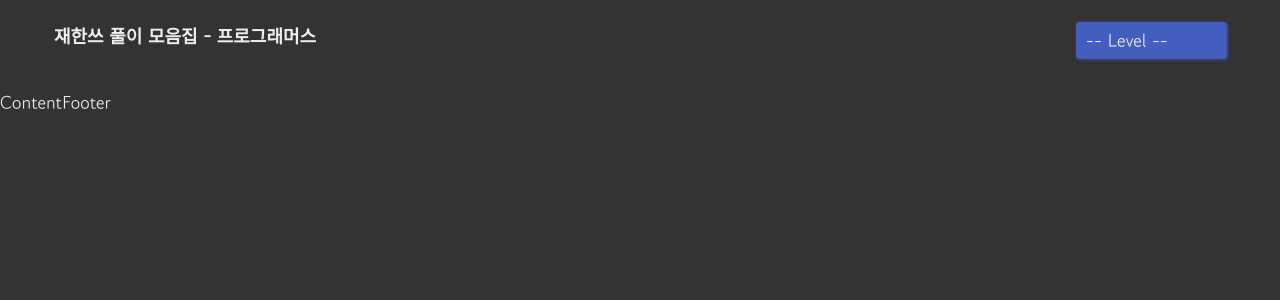
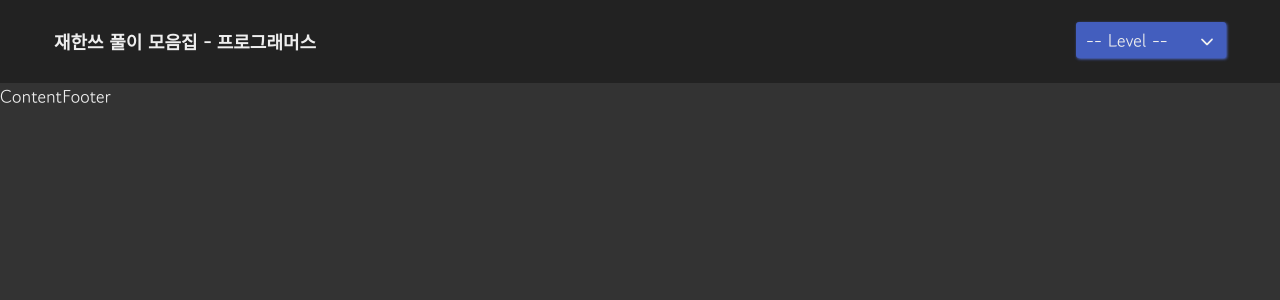
Before and after one commit to Wisesaturn/Solve-Problem-detail, a React (Create React App) app: page / in a window 1280 px wide. Shown: the top 300 px of the page. Built offline with nearby package versions, Linux system fonts and the light colour scheme.

Commit message:
Design the Header (Completed Dropdown and initial Design)

```diff
--- a/package.json
+++ b/package.json
@@ -9,6 +9,7 @@
     "node-sass": "^7.0.1",
     "react": "^17.0.2",
     "react-dom": "^17.0.2",
+    "react-icons": "^4.3.1",
     "react-scripts": "5.0.0",
     "recoil": "^0.5.2",
     "web-vitals": "^2.1.2"
--- a/src/css/App.scss
+++ b/src/css/App.scss
@@ -0,0 +1,5 @@
+.App {
+  display : flex;
+  flex-direction : column;
+  height : 100%;
+}
--- a/src/css/Header.scss
+++ b/src/css/Header.scss
@@ -1,10 +1,18 @@
 .Header {
     display : flex;
-    justify-content: space-between;
+    // justify-content: space-between;
+    flex : none;
+    padding : 1.2rem 3rem;
+    height : 40px;
 
-    padding : 1.2rem 3rem;
+    background-color : #222;
+
+    > h1 {
+        text-align : center;
+        white-space: nowrap;
+
+        padding-top : 6px;
+
+        background-color : #222;
+    }
 }
-
-h1 {
-    text-align : center;
-}
--- a/src/css/Level.scss
+++ b/src/css/Level.scss
@@ -3,6 +3,21 @@
     --level-after : #506fdf;
     --default : #777;
     --default-shadow : #999;
+    --dropDown : #44444480;
+    --header : #222;
+}
+
+.dropDown {
+    margin-left : auto;
+    box-shadow : 0px 0px 4px 5px var(--dropDown);
+    background-color : var(--dropDown);
+    height : 46 * 6px;
+    z-index : 2;
+}
+
+.dropDown_off {
+    margin-left : auto;
+    background-color : var(--header);
 }
 
 li {
@@ -36,6 +51,21 @@ li {
         }
         animation: level_button .15s ease-out forwards;
         cursor : pointer;
+
+        > #icon {
+            @keyframes level_icon {
+            from {
+                margin-left : 28px;
+                background-color : var(--level);
+            }
+            to {
+                margin-left : 23px;
+                background-color : var(--level-after);
+            }
+        }
+        animation : level_icon .15s ease-out forwards;
+        cursor : pointer;
+        }
     }
 
     &.Not_Choosed {
@@ -47,4 +77,10 @@ li {
             box-shadow: 1px 1px 3px var(--level-after);
         }
     }
+
+    > #icon {
+        float : right;
+        margin-top : 6px;
+        background-color : var(--level);
+    }
 }
--- a/src/js/Level.jsx
+++ b/src/js/Level.jsx
@@ -1,10 +1,11 @@
 import React, { useEffect, useState, useCallback } from 'react';
 import '../css/Level.scss';
 import { lvData, Levels } from './state';
+import { useRecoilState } from 'recoil';
+import { IoIosArrowDown } from "react-icons/io";
 
 const Level = () => {
-
-    const [isShow, setIsShow] = useState("-- Level --");
+    const [isShow, setIsShow] = useRecoilState(lvData);
     const [isActive, setIsActive] = useState(false);
     const selectStyle = { display: `${isActive ? 'block' : 'none'}` } // check display
     //set the variable
@@ -19,8 +20,8 @@ const Level = () => {
     }
     // Dropdown
 
-    const onSelect = () => {
-        setIsShow("test");
+    const onSelect = (e) => {
+        setIsShow("Level " + e.target.id);
         setIsActive(false);
     }
     // Select Level
@@ -30,20 +31,24 @@ const Level = () => {
             className="Not_Choosed"
             style={selectStyle}
             onClick={onSelect}
-            key={d.id}>
+            key={d.id}
+            id={d.id}>
             {d.name}
         </li>
     );
     // make List using map
 
     return (
-        <div>
+        <div
+            className={`${isActive ? 'dropDown' : 'dropDown_off'}`}>
             <li
                 id={`${isActive ? 'Choosed' : 'Not_Choosed'}`}
                 className="Choosed"
-                onClick={onClick}>
+                onMouseOver={onClick}>
                 {isShow}
+                <IoIosArrowDown id="icon"/>
             </li>
+
             {levelList}
         </div>
     );
--- a/src/js/state.jsx
+++ b/src/js/state.jsx
@@ -2,7 +2,7 @@ import { atom } from 'recoil';
 
 const lvData = atom({
     key: 'lvData',
-    default: '@@Level@@'
+    default: '-- Level --'
 });
 
 const Levels = [
@@ -13,6 +13,18 @@ const Levels = [
     {
         id: 2,
         name: "Level 2"
+    },
+    {
+        id: 3,
+        name: "Level 3"
+    },
+    {
+        id: 4,
+        name: "Level 4"
+    },
+    {
+        id: 5,
+        name: "Level 5"
     }
 ]
 
```
Also changed, not shown: 2 other files (tests, documents, lock files or other folders).
